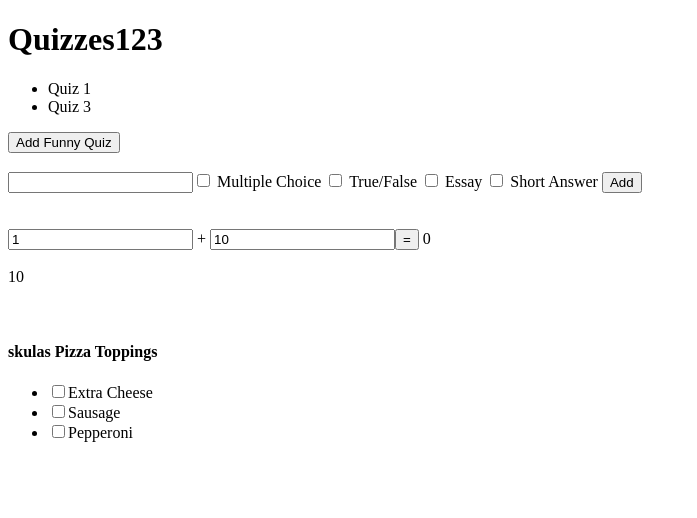
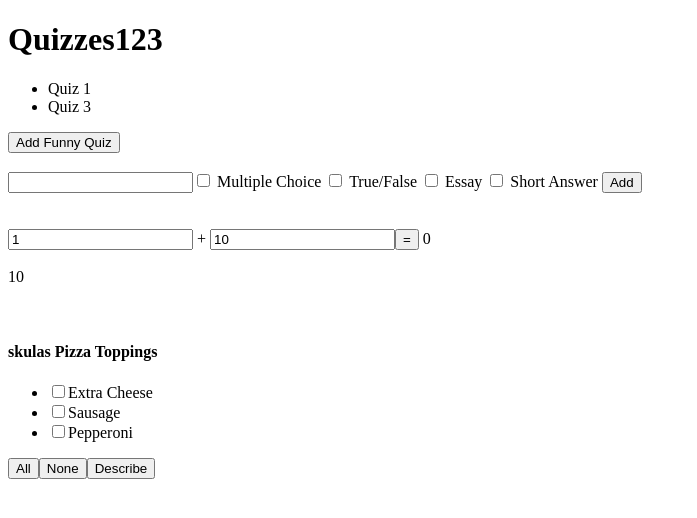
Before and after one commit to 2018-spring-mjs-th/week-two-a, an Angular app: page / in a window 1280 px wide. Shown: the top 518 px of the page, without its empty margins (0-697 px from the left). Built offline with nearby package versions, Linux system fonts and the light colour scheme.

Commit message:
Adding buttons.

```diff
--- a/src/app/app.component.html
+++ b/src/app/app.component.html
@@ -50,4 +50,7 @@
 <div>
   <h4>skulas Pizza Toppings</h4>
   <skulas-pizza-topping></skulas-pizza-topping>
+  <button (click)="allSkToppings()">All</button>
+  <button>None</button>
+  <button>Describe</button>
 </div>
--- a/src/app/app.component.ts
+++ b/src/app/app.component.ts
@@ -74,4 +74,9 @@ export class AppComponent {
     window.alert('here');
     this.answer = Number(this.number1) + Number(this.number2)
   };
+
+  // skulasPizzaToppings
+  allSkToppings = () => {
+    window.alert('asdfsadf');
+  }
 }
```
